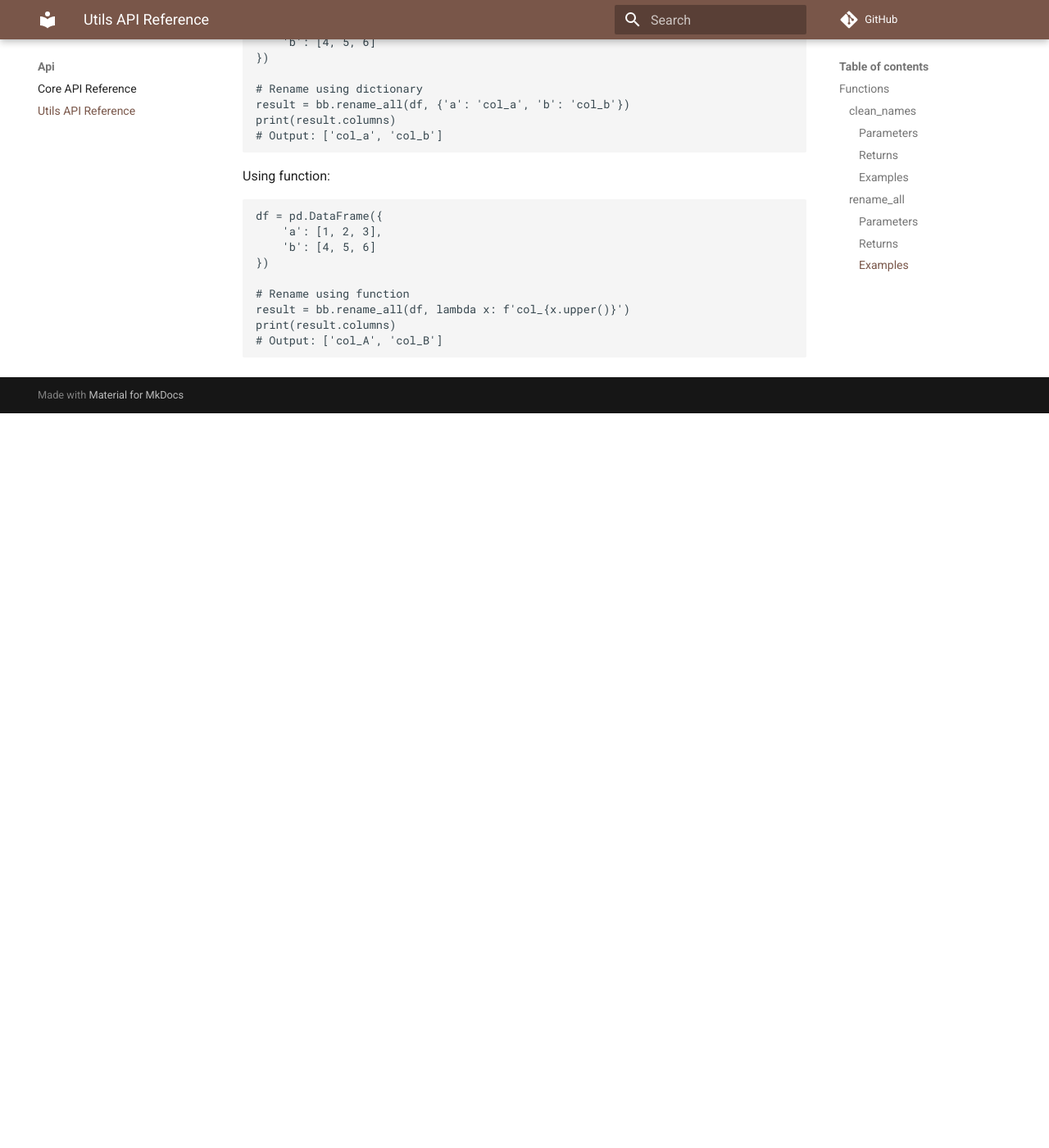
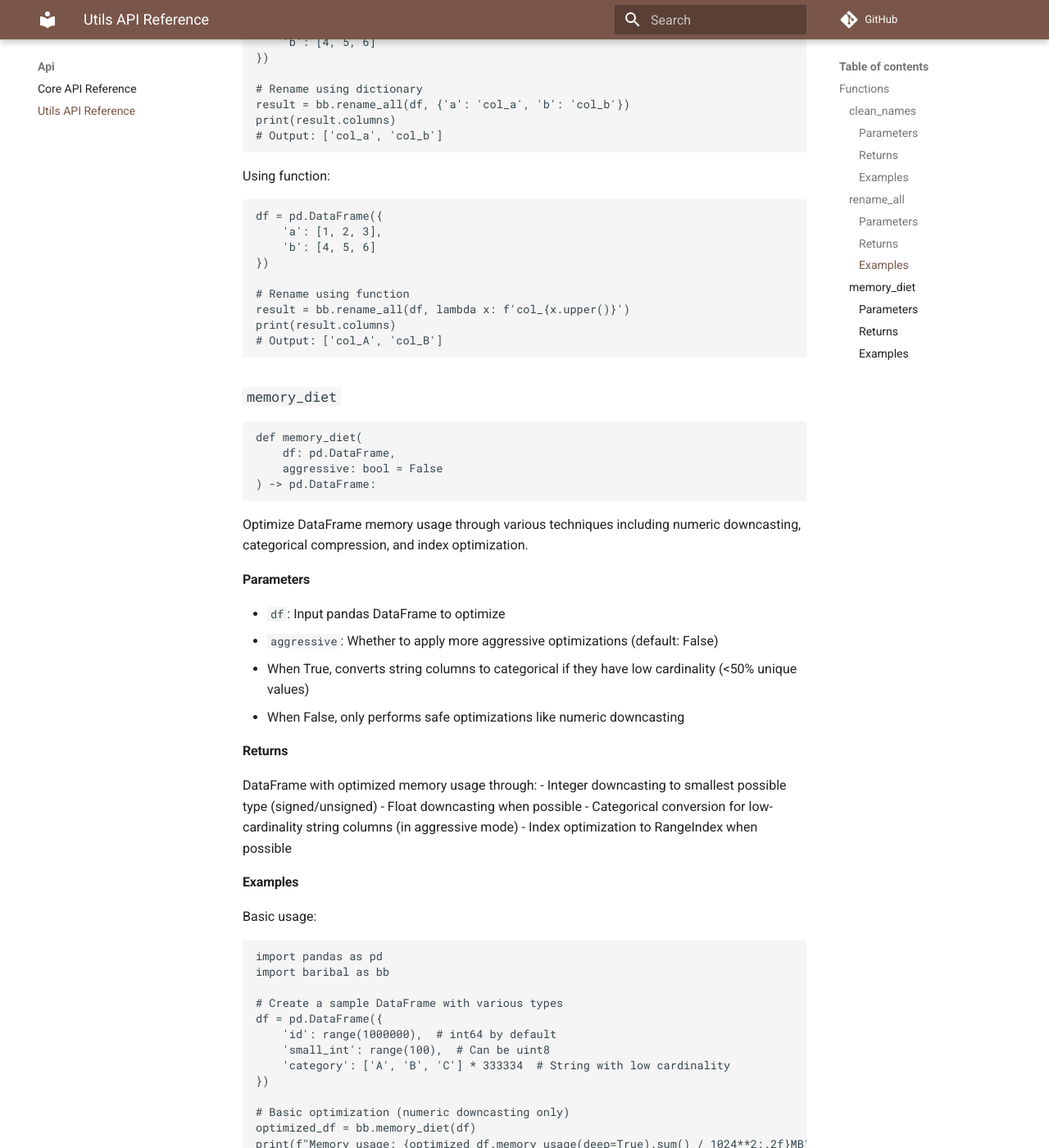
Before and after one commit to gpenessot/baribal, an MkDocs documentation site: the page built from docs/api/utils.md, in a window 1280 px wide and 1400 px high, scrolled down 2881 px. Shown: the whole window at 82% size. Built offline with MkDocs 1.6.1 and Material for MkDocs 9.7.7, drawn with Linux system fonts in a browser that asks for light colours; comment, search, counter and statistics services are not loaded; before the commit the page ends 3385 px from its top, so only the background shows below that; some of the changed text lies outside the part shown.

Commit message:
docs: 📚 add memory_diet documentation
- Add memory_diet section to README with examples
- Add complete API reference in utils.md
- Include memory usage monitoring examples
- Add detailed optimization techniques description

````diff
--- a/docs/api/utils.md
+++ b/docs/api/utils.md
@@ -144,3 +144,77 @@ result = bb.rename_all(df, lambda x: f'col_{x.upper()}')
 print(result.columns)
 # Output: ['col_A', 'col_B']
 ```
+
+### `memory_diet`
+
+```python
+def memory_diet(
+    df: pd.DataFrame,
+    aggressive: bool = False
+) -> pd.DataFrame:
+```
+
+Optimize DataFrame memory usage through various techniques including numeric downcasting, categorical compression, and index optimization.
+
+#### Parameters
+
+- `df`: Input pandas DataFrame to optimize
+- `aggressive`: Whether to apply more aggressive optimizations (default: False)
+  - When True, converts string columns to categorical if they have low cardinality (<50% unique values)
+  - When False, only performs safe optimizations like numeric downcasting
+
+#### Returns
+
+DataFrame with optimized memory usage through:
+- Integer downcasting to smallest possible type (signed/unsigned)
+- Float downcasting when possible
+- Categorical conversion for low-cardinality string columns (in aggressive mode)
+- Index optimization to RangeIndex when possible
+
+#### Examples
+
+Basic usage:
+```python
+import pandas as pd
+import baribal as bb
+
+# Create a sample DataFrame with various types
+df = pd.DataFrame({
+    'id': range(1000000),  # int64 by default
+    'small_int': range(100),  # Can be uint8
+    'category': ['A', 'B', 'C'] * 333334  # String with low cardinality
+})
+
+# Basic optimization (numeric downcasting only)
+optimized_df = bb.memory_diet(df)
+print(f"Memory usage: {optimized_df.memory_usage(deep=True).sum() / 1024**2:.2f}MB")
+
+# Aggressive optimization (including categorical conversion)
+optimized_df = bb.memory_diet(df, aggressive=True)
+print(f"Memory usage with aggressive mode: {optimized_df.memory_usage(deep=True).sum() / 1024**2:.2f}MB")
+```
+
+Advanced usage with memory monitoring:
+```python
+import pandas as pd
+import baribal as bb
+
+# Load and optimize a large DataFrame
+df = pd.read_csv('large_file.csv')
+
+# Check initial memory usage
+initial_memory = df.memory_usage(deep=True).sum() / 1024**2
+
+# Optimize with memory_diet
+df_optimized = bb.memory_diet(df, aggressive=True)
+
+# Check final memory usage
+final_memory = df_optimized.memory_usage(deep=True).sum() / 1024**2
+
+print(f"Memory reduced from {initial_memory:.2f}MB to {final_memory:.2f}MB")
+print(f"Reduction: {100 * (1 - final_memory/initial_memory):.1f}%")
+
+# Check the new dtypes
+print("\nOptimized data types:")
+print(df_optimized.dtypes)
+```
````
